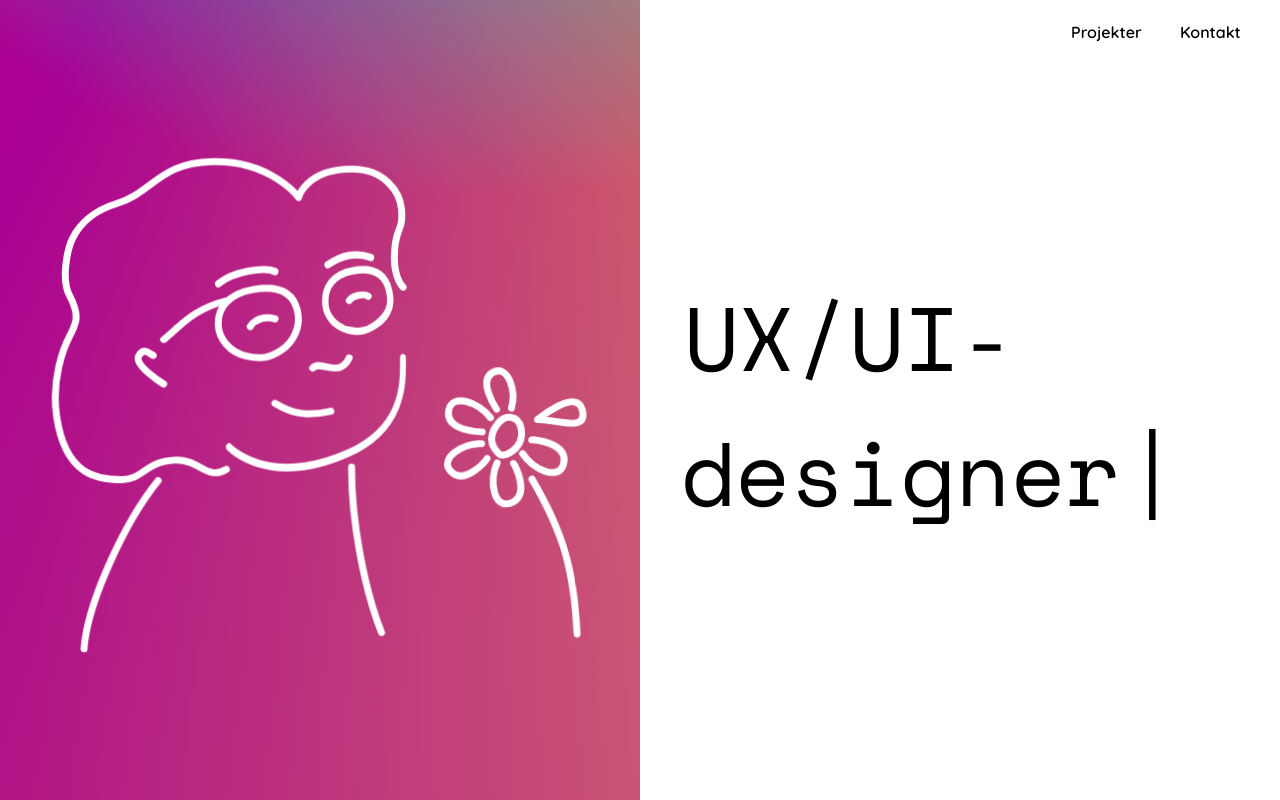
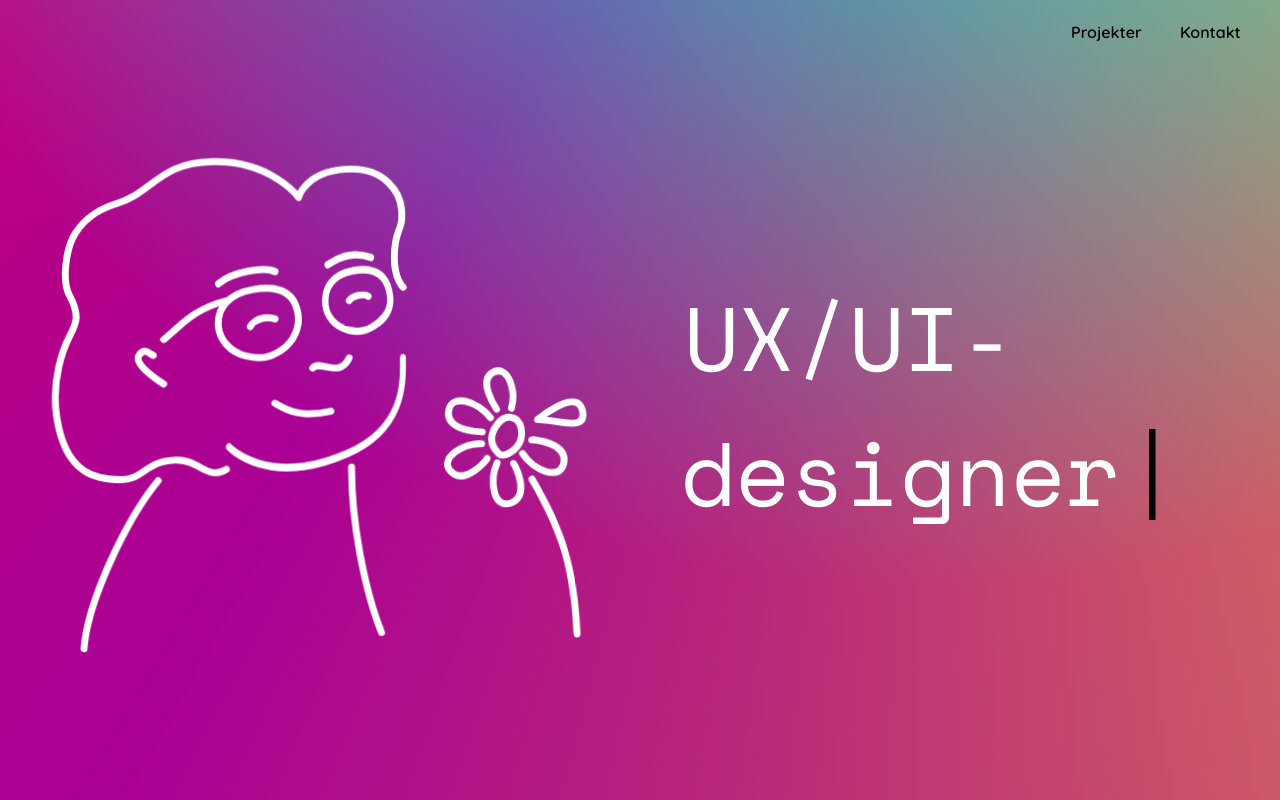
Before and after one commit to MichaelMonefeldt/cv, a React (Vite) app: page / in a window 1280 px wide. Built offline with nearby package versions, Linux system fonts and the light colour scheme.

Commit message:
Style changes

```diff
--- a/src/components/TypingEffect.jsx
+++ b/src/components/TypingEffect.jsx
@@ -51,8 +51,8 @@ const TypingEffectLoop = ({ sentences }) => {
     <div style={{ fontFamily: 'Space_Mono', fontSize: '90px',}}>
       <span
         style={{
-          backgroundColor: highlight ? 'black' : 'transparent',
-          color: highlight ? 'white' : 'black',
+          backgroundColor: highlight ? 'white' : 'transparent',
+          color: highlight ? 'black' : 'white',
           transition: 'background-color 0.3s, color 0.3s',
           padding: '0 4px',
         }}
--- a/src/projects.json
+++ b/src/projects.json
@@ -1,11 +1,13 @@
 {
     "librerate": {
+        "subheader": "Scan et væld af materialer med din mobil og registrer dem hurtigere",
         "description": "This is the description for Project 1.",
         "technologies": ["Flask", "React JS", "Azure", "PostgreSQL", "OpenAI API", "spaCy (NLP)"],
         "image": "path/to/project1-image.jpg",
         "link": "https://example.com/project1"
     },
     "katalogica": {
+        "subheader": "AI-drevet webapplikation der høster metadata i bøger",
         "description": "This is the description for Project 2.",
         "technologies": ["Flask", "Vanilla JS", "AWS", "PostgreSQL", "OpenAI API"],
         "image": "path/to/project2-image.jpg",
--- a/src/screens/Project.jsx
+++ b/src/screens/Project.jsx
@@ -26,7 +26,7 @@ export default function Project({projects}) {
                 </div>
 
                 <div className={styles.element} style={{ gridColumn: '2 / span 8', gridRow: '4 / span 3', border: '10px solid black', borderTop: '0' }}>
-                    Michael
+                    {project.description}
                 </div>
             </div>
         </div>
--- a/src/screens/Start.jsx
+++ b/src/screens/Start.jsx
@@ -32,12 +32,11 @@ export default function Start({topRef, projectsRef, contactRef}) {
 
     return (
         <div id={top} ref={topRef} className={styles.startContainer}>
-            <div style={{display: 'grid', gridTemplateColumns: 'repeat(2, 1fr)',
-                    gridColumn: '1 / span 10', gridRow: '1 / span 5',
+            <div className={styles.special} style={{display: 'grid', gridTemplateColumns: 'repeat(2, 1fr)',
+                    gridColumn: '1 / span 10', gridRow: '1 / span 5', backgroundColor:'white'
                     }}>
-                <div className={`${styles.startContent} ${styles.special}`}>
+                <div className={`${styles.startContent}`}>
                     <LayeredSVGAnimation />
-                    {/* <img src={michael} alt="Michael Monefeldt" style={{height: 'auto', width: '80%', filter: 'invert(1)'}}/> */}
                 </div>
                 <div className={styles.startContent} style={{padding: '40px'}}>
                     <TypingEffect
@@ -99,7 +98,6 @@ export default function Start({topRef, projectsRef, contactRef}) {
                 </h2>
             </div>
 
-
             <div className={`${styles.startContent} ${styles.project}`} style={{ gridColumn: '1 / span 5', gridRow: '8 / span 5', backgroundColor: '#AEB862' }}>
                 <img className={styles.projectHeader} src={k_logo} alt="Katalogica" style={{height: '55px', width: 'auto'}}/>
                 <img src={k_concept_dk} alt="Katalogica-koncept" />
--- a/src/styles/Project.module.css
+++ b/src/styles/Project.module.css
@@ -20,20 +20,22 @@
     position: relative;
     display: flex;
     flex-direction: column;
-    justify-content: center;
-    align-items: center;
+    justify-content: flex-start;
+    align-items: flex-start;
     overflow: hidden;
     background-color: white;
     color: black;
     height: 100%;
-    padding: 20px;
+    padding: 40px;
 }
 
 @keyframes fadeIn {
     0% {
         opacity: 0;
+        transform: translateY(20px);
     }
     100% {
         opacity: 1;
+        transform: translateY(0);
     }
 }
--- a/src/styles/Start.module.css
+++ b/src/styles/Start.module.css
@@ -5,8 +5,8 @@
     grid-auto-rows: minmax(20vh, auto);
     height: fit-content;
     width: 100vw;
-    background-color: #000000;
-    color: white;
+    background-color: white;
+    color: black;
     font-family: 'Quicksand', Courier, monospace;
     font-size: 1rem;
     font-weight: bold;
@@ -31,7 +31,7 @@ h2 {
     justify-content: center;
     align-items: center;
     overflow: hidden;
-    background-color: white;
+    background-color: transparent;
     color: black;
     height: 100%;
     padding: 20px;
@@ -85,8 +85,8 @@ h2 {
 .hiddenContent {
     display: flex;
     flex-direction: column;
-    justify-content: flex-start;
-    align-items: flex-start;
+    justify-content: center;
+    align-items: center;
     width: 100%;
     font-weight: 400;
     max-height: 0;
```
Also changed, not shown: src/screens/FloatingWindow.jsx (line endings or trailing spaces).
